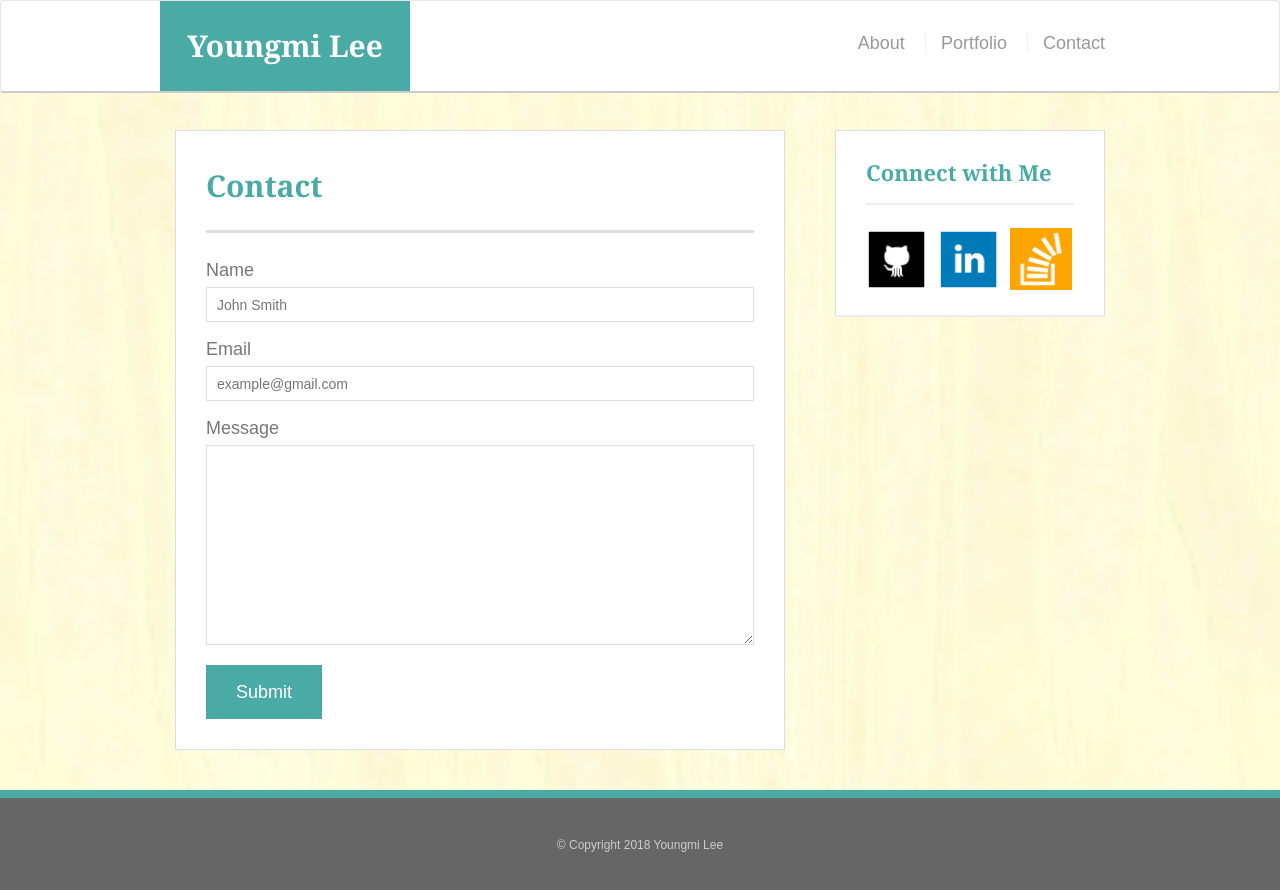
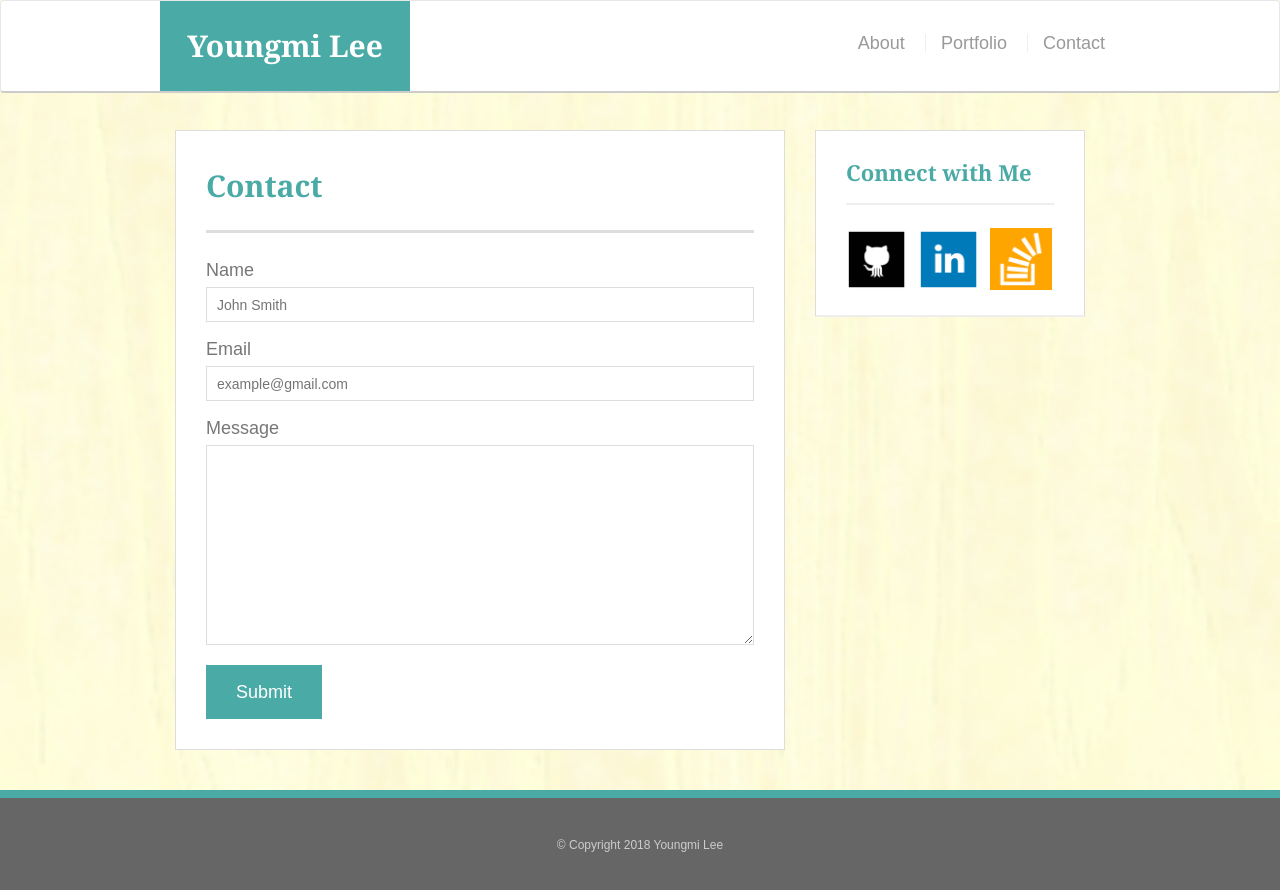
Before and after one commit to ally0426/Bootstrap-Portfolio, a plain HTML site: page contact.html in a window 1280 px wide. Drawn offline with nearby package versions, Linux system fonts and the light colour scheme.

Commit message:
changed sidebar flex to left

```diff
--- a/assets/css/style.css
+++ b/assets/css/style.css
@@ -116,7 +116,7 @@
     padding: 30px;
     width: 100%;
     max-width: 270px;
-    float: right;
+    float: left;
     border: 1px solid #ddd;
     margin-bottom: 20px;
   }
```
Also changed, not shown: index.html (+27 -0 lines).
